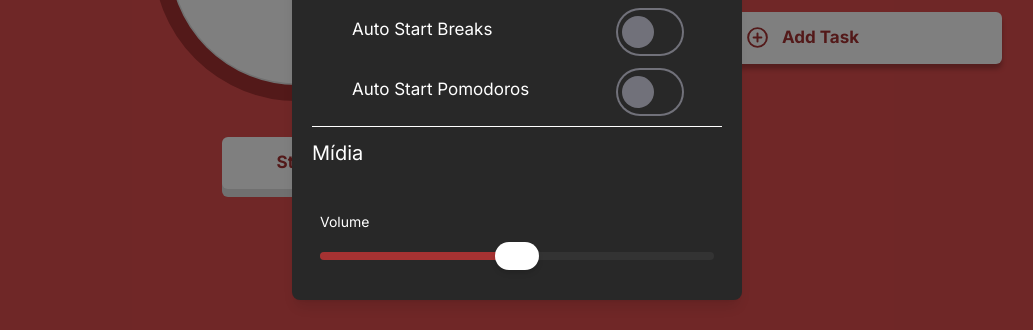
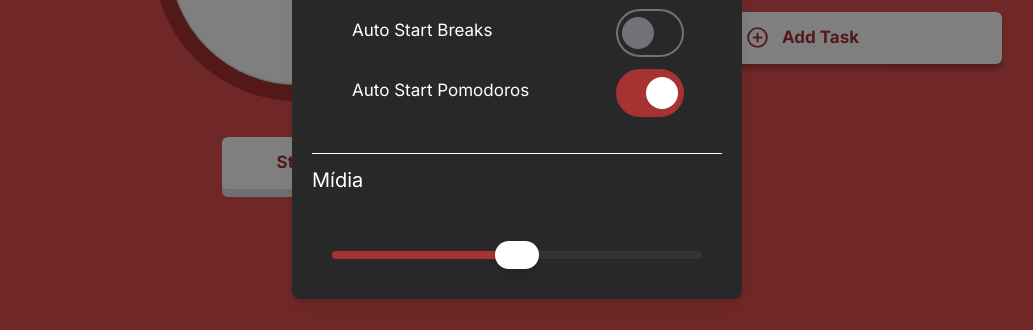
Before and after one commit to PabloBarcellos-0522/FocusTimer, a React (Vite) app: page / in a window 1280 px wide. Both pictures are taken after a click on the button "Config". Shown: the part 375-705 px from the top of the page, without its empty margins (123-1156 px from the left). Built offline with nearby package versions, Linux system fonts and the light colour scheme; a web font is replaced by a local one.

Commit message:
Toggles useState

```diff
--- a/src/App.jsx
+++ b/src/App.jsx
@@ -14,6 +14,9 @@ function App() {
     const [timePomo, setPomo] = useState(25)
     const [timeShort, setShort] = useState(5)
     const [timeLong, setLong] = useState(15)
+
+    const [breakToggle, setBreak] = useState(false)
+    const [autoStartToggle, setautoStart] = useState(true)
 
     const [volume, setVolume] = useState(50)
 
@@ -124,6 +127,10 @@ function App() {
                         setPomo={setPomo}
                         setShort={setShort}
                         setLong={setLong}
+                        breakToggle={breakToggle}
+                        setBreak={setBreak}
+                        autoStartToggle={autoStartToggle}
+                        setautoStart={setautoStart}
                         volume={volume}
                         setVolume={setVolume}
                     />
--- a/src/components/SettingsFrame.jsx
+++ b/src/components/SettingsFrame.jsx
@@ -1,7 +1,6 @@
 import TimeInput from "./SettingsInputs/TimeInput.jsx"
 import Toggle from "./SettingsInputs/Toggle.jsx"
 import SliderInput from "./SettingsInputs/SliderInput.jsx"
-import { useState } from "react"
 
 const SettingsFrame = ({
     onClose,
@@ -11,6 +10,10 @@ const SettingsFrame = ({
     setPomo,
     setShort,
     setLong,
+    breakToggle,
+    setBreak,
+    autoStartToggle,
+    setautoStart,
     volume,
     setVolume,
 }) => {
@@ -69,22 +72,25 @@ const SettingsFrame = ({
             </div>
 
             <br />
-            <Toggle label={"Auto Start Breaks"} />
-            <Toggle label={"Auto Start Pomodoros"} />
+            <Toggle
+                label={"Auto Start Breaks"}
+                state={breakToggle}
+                onChange={() => setBreak(!breakToggle)}
+            />
+            <Toggle
+                label={"Auto Start Pomodoros"}
+                state={autoStartToggle}
+                onChange={() => setautoStart(!autoStartToggle)}
+            />
 
+            <br />
             <div className="w-full">
                 <hr className="border-white mt-1 border-1" />
             </div>
             <h1 className="text-theme-text text-xl w-full m-3">Mídia</h1>
 
             <br />
-            <SliderInput
-                label={"Volume"}
-                value={volume}
-                onChange={handleVolumeChange}
-                min={0}
-                max={100}
-            />
+            <SliderInput value={volume} onChange={handleVolumeChange} />
         </div>
     )
 }
--- a/src/components/SettingsInputs/SliderInput.jsx
+++ b/src/components/SettingsInputs/SliderInput.jsx
@@ -2,7 +2,7 @@ const SliderInput = ({ label, value, onChange, min = 0, max = 100 }) => {
     const percentage = max > min ? ((value - min) / (max - min)) * 100 : 0
 
     return (
-        <div className="w-full px-2 py-2">
+        <div className="w-full px-5 py-2">
             {label && <label className="text-theme-text mb-2 block text-sm">{label}</label>}
             <div className="relative h-8 flex items-center">
                 {/* Background Track */}
```
